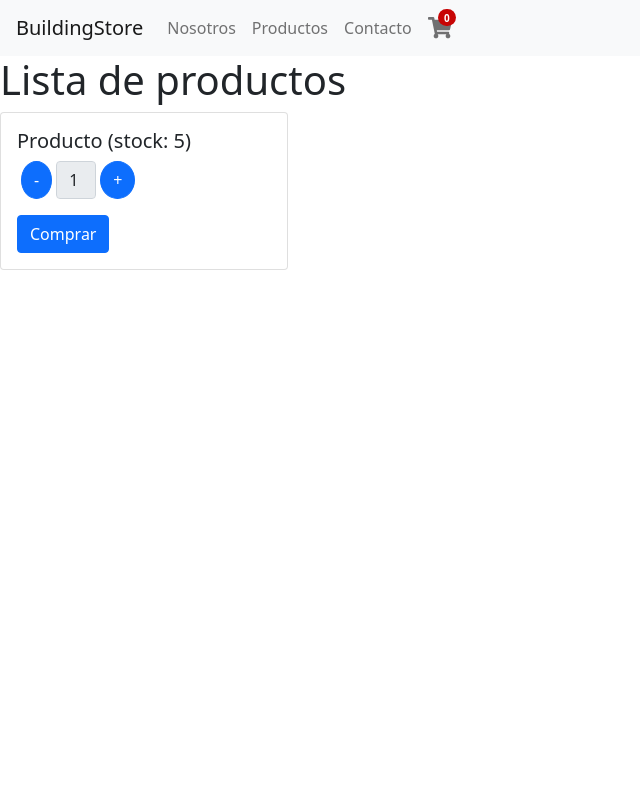
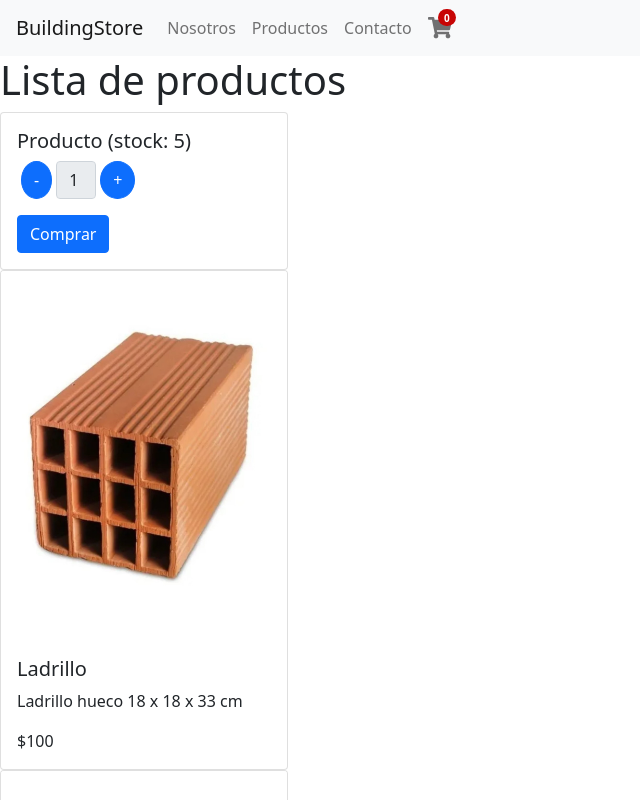
Before and after one commit to alejandrobinker/BuildingStore, a React (Create React App) app: page / in a window 1280 px wide. Shown: the top 800 px of the page, without its empty margins (0-640 px from the left). Built offline with nearby package versions, Linux system fonts and the light colour scheme.

Commit message:
feat(layoutTest) container list with items

```diff
--- /dev/null
+++ b/src/components/Item.tsx
@@ -0,0 +1,27 @@
+import { Card } from "react-bootstrap"
+
+
+interface ItemProp {
+    title: string
+    descripcion: string
+    precio: number
+    img: string
+}
+
+function Item(item: ItemProp) {
+
+    return (
+        <Card style={{ width: '18rem' }}>
+            <Card.Img variant="top" src={item.img} />
+            <Card.Body>
+                <Card.Title>{item.title}</Card.Title>
+                <Card.Text>
+                    {item.descripcion}
+                </Card.Text>
+                <Card.Text>
+                    {`$${item.precio}`}
+                </Card.Text>
+            </Card.Body>
+        </Card>
+    )
+} export default Item
--- a/src/components/ItemCount.tsx
+++ b/src/components/ItemCount.tsx
@@ -12,7 +12,7 @@ function ItemListCount(props: any) {
                     <FormControl className="input-counter" value={props.value} disabled />
                     <Button className="btn-counter mx-1" onClick={props.value < props.stock ? props.suma : null }>+</Button>
                 </div>
-                <Button variant="primary">Comprar</Button>
+                <Button onClick={props.action} variant="primary">Comprar</Button>
             </Card.Body>
         </Card>
     )
--- /dev/null
+++ b/src/components/ItemList.tsx
@@ -0,0 +1,25 @@
+import { useEffect, useState } from "react"
+import { getItems } from "../services/getItem"
+import Item from "./Item"
+
+
+function ItemList() {
+
+    const [items, setItems] = useState<any[]>([])
+
+    useEffect(() => {
+        getItems().then(function (products: any) {
+            setItems(products)
+        })
+    }, [])
+
+
+    return (
+        <div className="products">
+            {items.map(item => (
+                <Item key={item.id} title={item.title} descripcion={item.descripcion} precio={item.precio} img={item.img} />
+            )
+            )}
+        </div>
+    )
+} export default ItemList
--- a/src/components/ItemListContainer.tsx
+++ b/src/components/ItemListContainer.tsx
@@ -1,5 +1,6 @@
 import { useState } from "react"
 import ItemListCount from "./ItemCount"
+import ItemList from "./ItemList";
 
 function ItemListContainer(props: any) {
 
@@ -13,12 +14,17 @@ function ItemListContainer(props: any) {
     const handleSuma = () => {
         setCantidad(cantidad + 1)
     }
+    const onAdd= ()=>{
+        console.log("producto agregado");
+
+    }
 
     return (
-        <>
+        <div className="products-container">
             <h1>{props.title}</h1>
-            <ItemListCount value={cantidad} stock={5} resta={handleResta} suma={handleSuma} />
-        </>
+            <ItemListCount value={cantidad} stock={5} resta={handleResta} suma={handleSuma} action={onAdd} />
+            <ItemList/>
+        </div>
     )
 }
 export default ItemListContainer
--- a/src/index.css
+++ /dev/null
@@ -1,13 +0,0 @@
-body {
-  margin: 0;
-  font-family: -apple-system, BlinkMacSystemFont, 'Segoe UI', 'Roboto', 'Oxygen',
-    'Ubuntu', 'Cantarell', 'Fira Sans', 'Droid Sans', 'Helvetica Neue',
-    sans-serif;
-  -webkit-font-smoothing: antialiased;
-  -moz-osx-font-smoothing: grayscale;
-}
-
-code {
-  font-family: source-code-pro, Menlo, Monaco, Consolas, 'Courier New',
-    monospace;
-}
--- a/src/index.tsx
+++ b/src/index.tsx
@@ -1,6 +1,5 @@
 import React from 'react';
 import ReactDOM from 'react-dom';
-import './index.css';
 import reportWebVitals from './reportWebVitals';
 import 'bootstrap/dist/css/bootstrap.min.css';
 import App from './App';
--- /dev/null
+++ b/src/services/getItem.ts
@@ -0,0 +1,32 @@
+const products = [
+    {
+        id: 1,
+        title: 'Ladrillo',
+        descripcion: 'Ladrillo hueco 18 x 18 x 33 cm',
+        precio: 100,
+        img: './img/ladrillo-hueco.jpg'
+    },
+    {
+        id: 2,
+        title: 'Ladrillo',
+        descripcion: 'Ladrillo hueco 18 x 18 x 33 cm',
+        precio: 200,
+        img: './img/ladrillo-hueco.jpg'
+    },
+]
+
+
+const promise = new Promise<any[]>((resolve, reject) => {
+    setTimeout(() => {
+        resolve(products)
+    }, 2000)
+
+})
+
+function getItems() {
+    return promise
+}
+
+export {
+    getItems
+}
```
Also changed, not shown: public/img/ladrillo-hueco.jpg (added).
